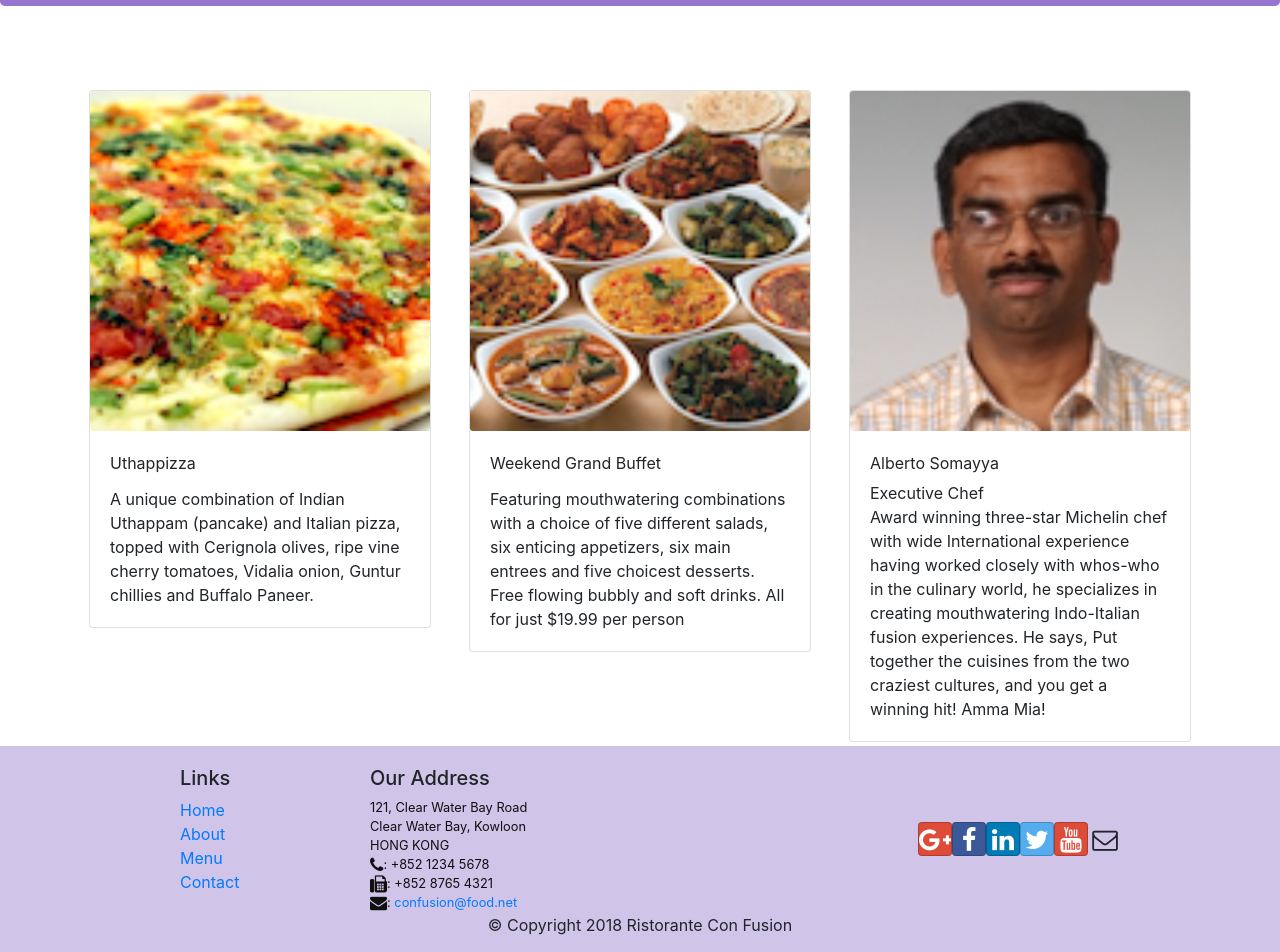
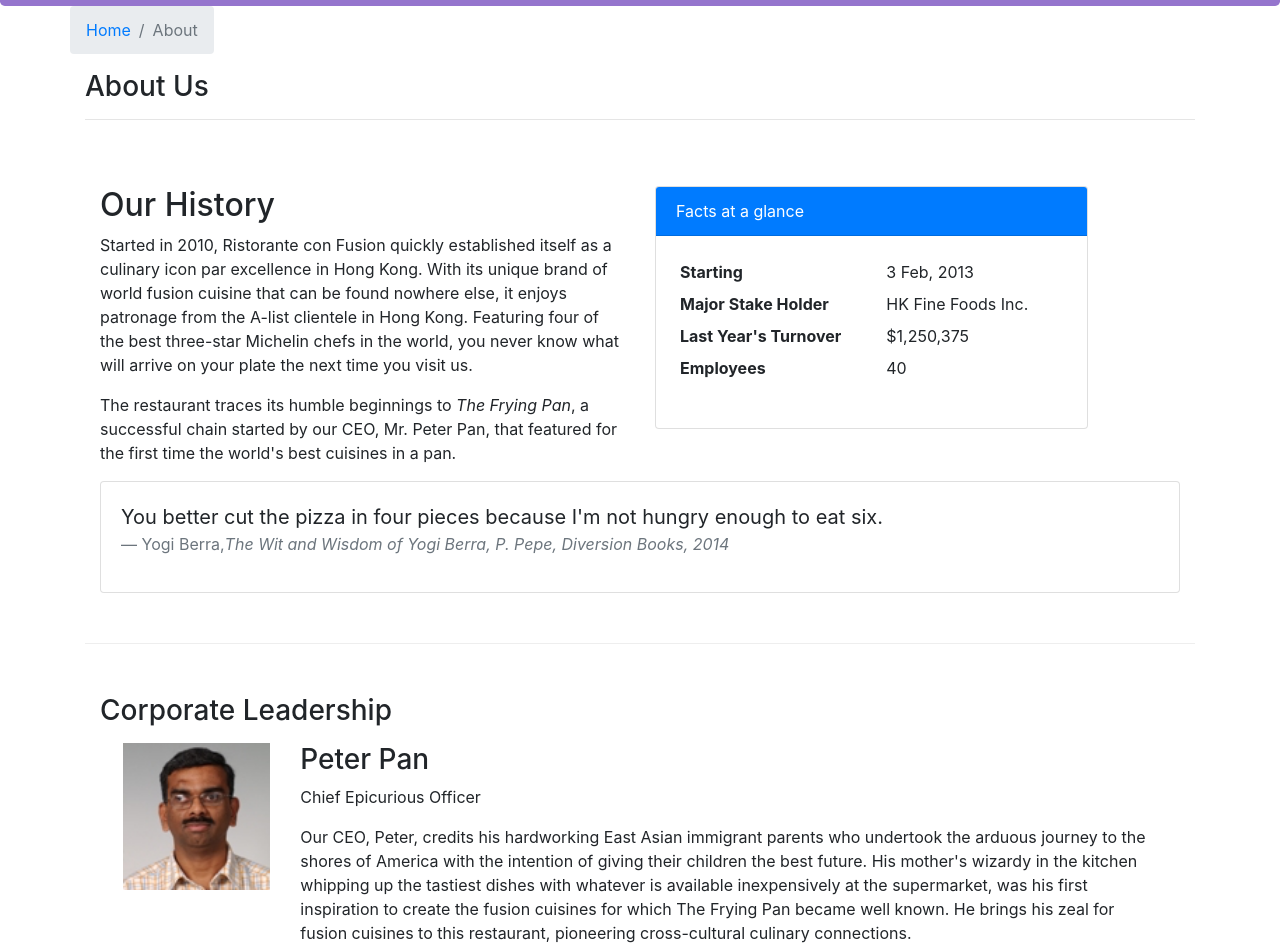
Before and after one commit to NikhilLakhani/restaurant-website1, a React (Create React App) app: page /about in a window 1280 px wide. Before the commit this address led to /home. Shown: the part 336-1288 px from the top of the page. Built offline with nearby package versions, Linux system fonts and the light colour scheme.

Commit message:
week 2 assignment

```diff
--- a/src/App.css
+++ b/src/App.css
@@ -18,7 +18,6 @@
 .jumbotron {
   padding:70px 30px 70px 30px;
   margin:0px auto;
-  margin-bottom: 5rem;
   background: #9575CD ;
   color:floralwhite;
 }
--- /dev/null
+++ b/src/components/AboutComponent.js
@@ -0,0 +1,93 @@
+import React from 'react';
+import { Card, CardBody, CardHeader, Breadcrumb, BreadcrumbItem, Media } from 'reactstrap';
+import { Link } from 'react-router-dom';
+
+function RenderLeader({ leader }) {
+
+    return (
+        <Media className='m-2 row'>
+            <Media className='col-12 col-md-2' left object src={leader.image} alt={leader.name} width='10%' />
+            <Media body className='col-12 col-md-10'>
+                <h3>{leader.name}</h3>
+                <p>{leader.designation}</p>
+                <p>{leader.description}</p>
+            </Media>
+        </Media>
+    );
+}
+
+function About(props) {
+
+    const cleaders = props.leaders.map((leader) => {
+        return (
+            <div>
+                <RenderLeader leader={leader} />
+            </div>
+        )
+    }
+    )
+
+    return (
+        <div className='container'>
+            <div className='row'>
+                <Breadcrumb>
+                    <BreadcrumbItem><Link to='/home'>Home</Link></BreadcrumbItem>
+                    <BreadcrumbItem active>About</BreadcrumbItem>
+                </Breadcrumb>
+                <div className='col-12'>
+                    <h3>About Us</h3>
+                    <hr />
+                </div>
+            </div>
+            <div className='row row-content'>
+                <div className='col-12 col-md-6'>
+                    <h2>Our History</h2>
+                    <p>Started in 2010, Ristorante con Fusion quickly established itself as a culinary icon par excellence in Hong Kong. With its unique brand of world fusion cuisine that can be found nowhere else, it enjoys patronage from the A-list clientele in Hong Kong.  Featuring four of the best three-star Michelin chefs in the world, you never know what will arrive on your plate the next time you visit us.</p>
+                    <p>The restaurant traces its humble beginnings to <em>The Frying Pan</em>, a successful chain started by our CEO, Mr. Peter Pan, that featured for the first time the world's best cuisines in a pan.</p>
+                </div>
+                <div className='col-12 col-md-5'>
+                    <Card>
+                        <CardHeader className='bg-primary text-white'>Facts at a glance</CardHeader>
+                        <CardBody>
+                            <dl className='row p-1'>
+                                <dt className='col-6'>Starting</dt>
+                                <dd className='col-6'>3 Feb, 2013</dd>
+                                <dt className="col-6">Major Stake Holder</dt>
+                                <dd className="col-6">HK Fine Foods Inc.</dd>
+                                <dt className="col-6">Last Year's Turnover</dt>
+                                <dd className="col-6">$1,250,375</dd>
+                                <dt className="col-6">Employees</dt>
+                                <dd className="col-6">40</dd>
+                            </dl>
+                        </CardBody>
+                    </Card>
+                </div>
+                <div className='col-12'>
+                    <Card>
+                        <CardBody className='bg-faded'>
+                            <blockquote className='blockquote'>
+                                <p className='mb-0'>You better cut the pizza in four pieces because
+                                    I'm not hungry enough to eat six.</p>
+                                <footer className='blockquote-footer'>Yogi Berra,
+                                        <cite title='Source Title'>
+                                        The Wit and Wisdom of Yogi Berra, P. Pepe, Diversion Books, 2014
+                                        </cite>
+                                </footer>
+                            </blockquote>
+                        </CardBody>
+                    </Card>
+                </div>
+            </div>
+
+            <div className='row row-content'>
+                <div className='col-12'>
+                    <h3>Corporate Leadership</h3>
+                </div>
+                <div className='col-12'>
+                    {cleaders}
+                </div>
+            </div>
+        </div>
+    );
+}
+export default About;
--- a/src/components/ContactComponent.js
+++ b/src/components/ContactComponent.js
@@ -7,11 +7,11 @@
         <div className="container">
             <div className="row">
                 <Breadcrumb>
-                    <BreadcrumbItem><Link to='/menu'>Menu</Link></BreadcrumbItem>
-                    <BreadcrumbItem active>{props.d.name}</BreadcrumbItem>
+                    <BreadcrumbItem><Link to='/home'>Home</Link></BreadcrumbItem>
+                    <BreadcrumbItem active>Contact</BreadcrumbItem>
                 </Breadcrumb>
                 <div className="col-12">
-                    <h3>{props.d.name}</h3>
+                    <h3>Contact Details</h3>
                     <hr />
                 </div>
             </div>
--- a/src/components/HeaderComponent.js
+++ b/src/components/HeaderComponent.js
@@ -34,7 +34,7 @@
                                 </NavLink>
                             </NavItem>
                             <NavItem>
-                                <NavLink className='nav-link' to='/aboutus'>
+                                <NavLink className='nav-link' to='/about'>
                                     <span className='fa fa-info fa-lg'></span> About Us
                                 </NavLink>
                             </NavItem>
--- a/src/components/MainComponent.js
+++ b/src/components/MainComponent.js
@@ -8,6 +8,7 @@
 import Home from "./HomeComponent";
 import Menu from "./MenuComponent";
 import Contact from "./ContactComponent";
+import About from './AboutComponent';
 import {Switch, Route, Redirect} from 'react-router-dom';
 import DishDetail from "./DishdetailComponent";
 
@@ -63,6 +64,7 @@
                     <Route exact path='/menu/:dishId' component={DishWithId}/>
                     <Route exact path='/menu' component={() => <Menu dishes={this.state.dishes}/>} />
                     <Route exact path='/contactus' component={Contact}/>
+                    <Route exact path='/about' component={()=> <About leaders={this.state.leaders}/>} />
                     <Redirect to='/home' />
                 </Switch>
                 {/* <Menu dishes={this.state.dishes} onClick={(dishId) => this.onDishSelect(dishId)} />
--- a/src/components/MenuComponent.js
+++ b/src/components/MenuComponent.js
@@ -2,7 +2,7 @@
 import { Card, CardImg, CardTitle, CardImgOverlay, Breadcrumb, BreadcrumbItem } from 'reactstrap';
 import { Link } from 'react-router-dom';
 
-function RenderMenuItem({ dish, onClick }) {
+function RenderMenuItem({dish}) {
     return (
         <Card>
             <Link to={`/menu/${dish.id}`}>
@@ -31,7 +31,7 @@
                 <div className="row">
                     <Breadcrumb>
                         <BreadcrumbItem><Link to='/home'>Home</Link></BreadcrumbItem>
-                        <BreadcrumbItem active><Link to='/menu'>Menu</Link></BreadcrumbItem>
+                        <BreadcrumbItem active>Menu</BreadcrumbItem>
                     </Breadcrumb>
                     <div className="col-12">
                         <h3>Menu</h3>
```
